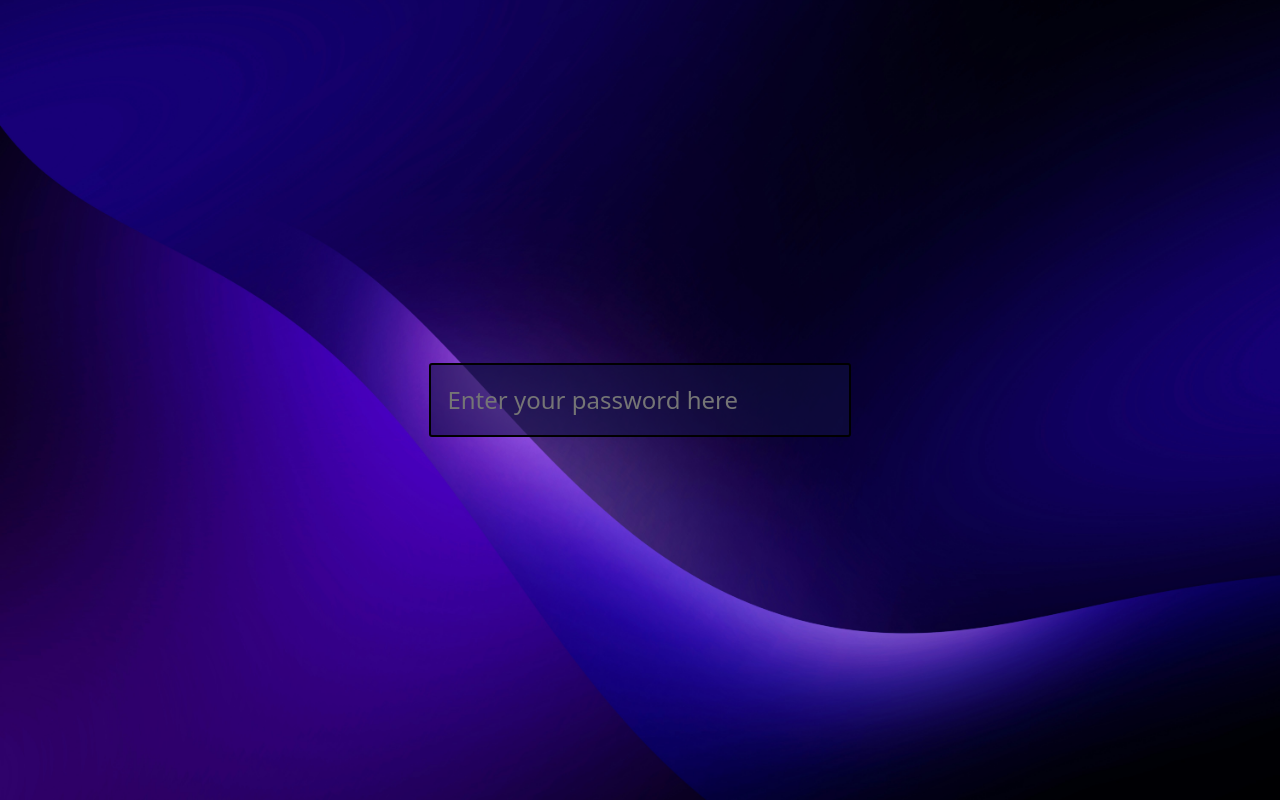
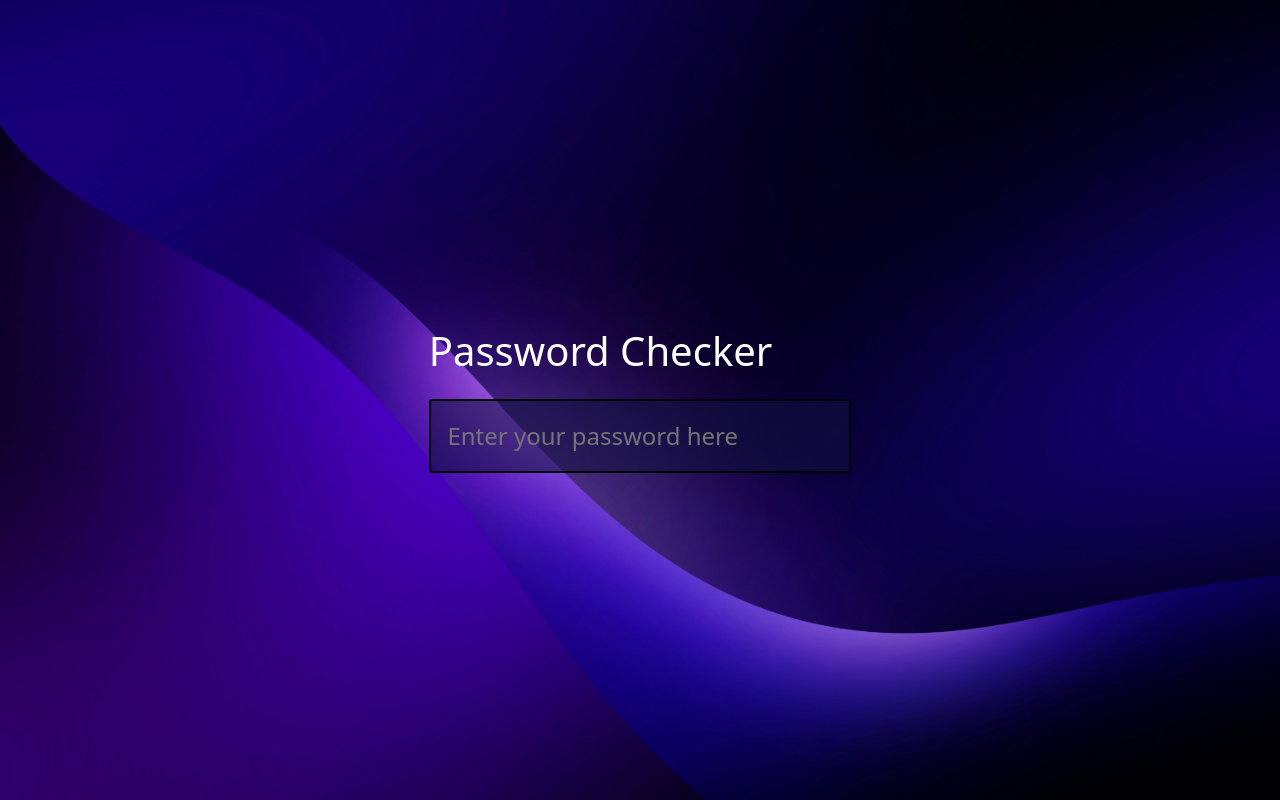
Before and after one commit to fareehaabbasi/DAY2-Password-strength-checker, a plain HTML site: page index.html in a window 1280 px wide. Drawn offline with nearby package versions, Linux system fonts and the light colour scheme.

Commit message:
complete

```diff
--- a/index.html
+++ b/index.html
@@ -9,7 +9,8 @@
 </head>
 <body>
     <div class="main">
-        <input type="text" id="password" placeholder="Enter your password here">
+        <h1>Password Checker</h1>
+        <input class="mt-3" type="text" id="password" placeholder="Enter your password here">
 
         <div id="output">
             <span>
--- a/style.css
+++ b/style.css
@@ -14,6 +14,7 @@ body{
     display: flex;
     align-items: center;
     justify-content: center;
+    color: white;
 }
 
 #password {
```
